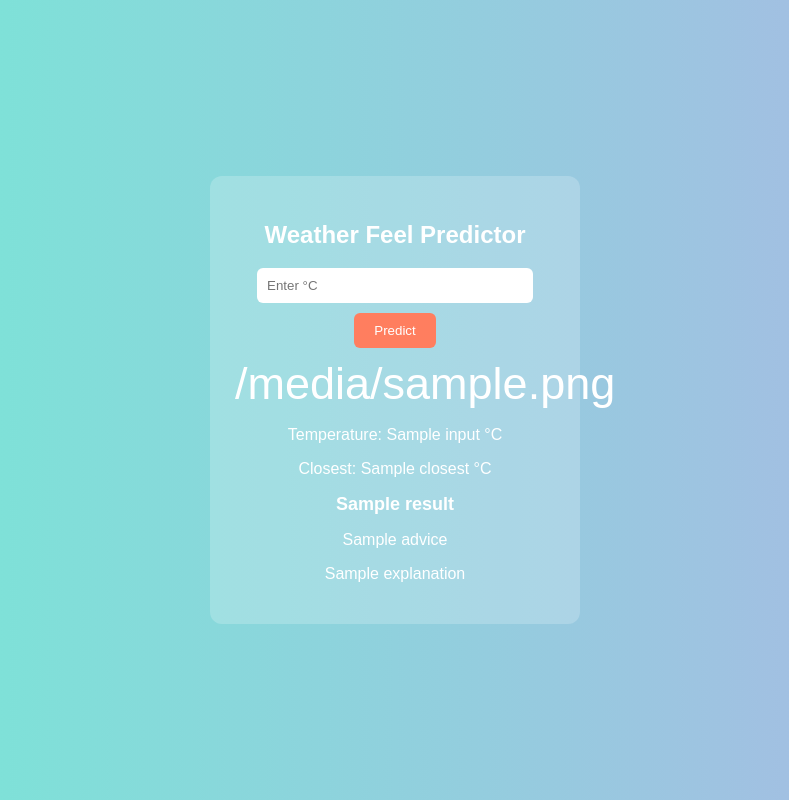
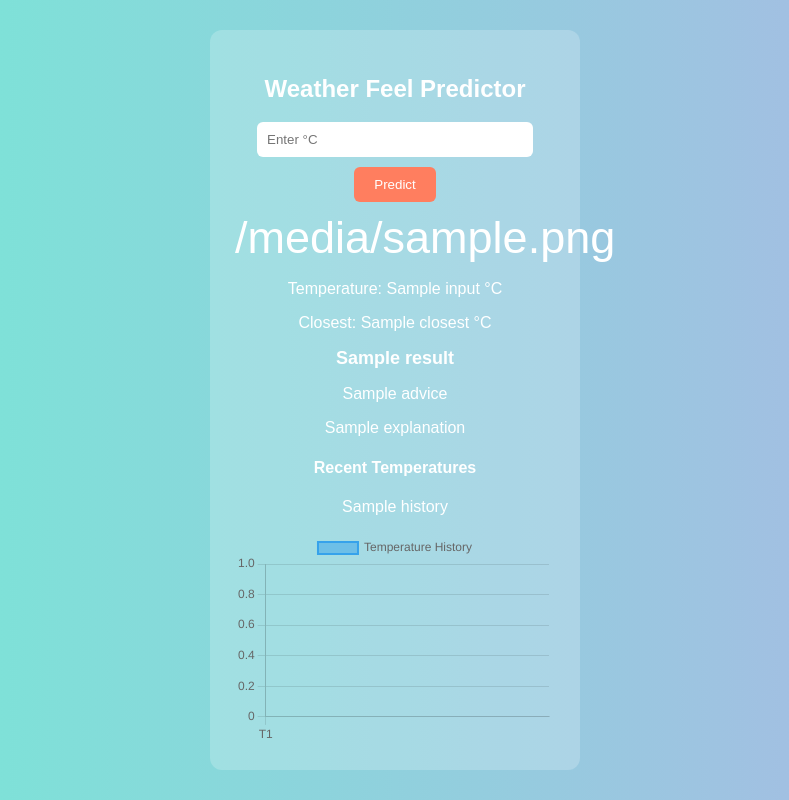
Before and after one commit to MrudhulaVarshaShri/weather-feel-predictor, a Flask app: template templates/index.html in a window 1280 px wide. Shown: the whole page, without its empty margins (245-1034 px from the left). Run offline with Flask 3, Linux system fonts and the light colour scheme; the template is opened without the code that fills it: most values are stand-ins (such as "Sample title", 1, 10 or a date in 2020).

Commit message:
Final commit: completed project

```diff
--- a/app.py
+++ b/app.py
@@ -1,6 +1,9 @@
 from flask import Flask, render_template, request
 
 app = Flask(__name__)
+
+# Store last 5 temperatures
+history = []
 
 # Training data
 data = {
@@ -37,7 +40,7 @@ def get_advice(label):
     }
     return advice_map.get(label, "")
 
-# NEW: Icon logic (for UI)
+# Icon logic
 def get_icon(label):
     icon_map = {
         "Freezing ❄️": "❄️",
@@ -53,8 +56,10 @@ def get_icon(label):
     }
     return icon_map.get(label, "🌡️")
 
+
 @app.route("/", methods=["GET", "POST"])
 def home():
+    global history
     result = None
 
     if request.method == "POST":
@@ -64,10 +69,17 @@ def home():
             # Prediction
             closest_temp, label = predict_label(user_temp)
 
-            # Extra features
+            # Features
             advice = get_advice(label)
             icon = get_icon(label)
             explanation = f"Based on nearest temperature {closest_temp}°C, it feels {label}"
+
+            # Add to history
+            history.append(user_temp)
+
+            # Keep only last 5 values
+            if len(history) > 5:
+                history.pop(0)
 
             result = {
                 "input": user_temp,
@@ -81,7 +93,7 @@ def home():
         except ValueError:
             result = {"error": "Please enter a valid number"}
 
-    return render_template("index.html", result=result)
+    return render_template("index.html", result=result, history=history)
 
 
 if __name__ == "__main__":
--- a/templates/index.html
+++ b/templates/index.html
@@ -4,8 +4,8 @@
     <meta charset="UTF-8">
     <title>Weather Feel Predictor</title>
 
-    <!-- Link to external CSS -->
     <link rel="stylesheet" href="{{ url_for('static', filename='style.css') }}">
+    <script src="https://cdn.jsdelivr.net/npm/chart.js"></script>
 </head>
 <body>
 
@@ -18,6 +18,7 @@
         <button type="submit">Predict</button>
     </form>
 
+    <!-- RESULT -->
     {% if result %}
         <div>
 
@@ -37,7 +38,49 @@
 
         </div>
     {% endif %}
+
+    <!-- HISTORY -->
+    {% if history %}
+        <div style="margin-top: 20px;">
+            <h4>Recent Temperatures</h4>
+            <p id="historyData">{{ history }}</p>
+        </div>
+
+        <!-- GRAPH -->
+        <canvas id="tempChart" width="300" height="200"></canvas>
+    {% endif %}
+
 </div>
+
+<!-- SAFE SCRIPT (no Jinja inside JS logic) -->
+<script>
+    const historyElement = document.getElementById("historyData");
+
+    if (historyElement) {
+        try {
+            const rawData = historyElement.innerText;
+            const cleaned = rawData.replace('[', '').replace(']', '').split(',');
+            const data = cleaned.map(Number);
+
+            const ctx = document.getElementById('tempChart').getContext('2d');
+
+            new Chart(ctx, {
+                type: 'line',
+                data: {
+                    labels: data.map((_, i) => "T" + (i + 1)),
+                    datasets: [{
+                        label: 'Temperature History',
+                        data: data,
+                        borderWidth: 2
+                    }]
+                }
+            });
+
+        } catch (e) {
+            console.log("Chart error:", e);
+        }
+    }
+</script>
 
 </body>
 </html>
```
